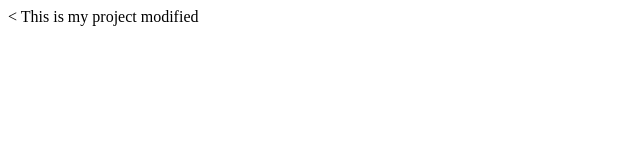
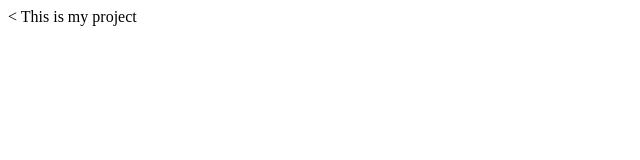
Before and after one commit to naderabusaad/myprosample, a plain HTML site: page index.html in a window 1280 px wide. Shown: the full height of the page, 0-640 px from the left. Drawn offline with Linux system fonts and the light colour scheme.

Commit message:
Changes were made

```diff
--- a/index.html
+++ b/index.html
@@ -6,6 +6,5 @@
   </head>
   <body>
     This is my project
-    modified
   </body>
 </html>
```
Also changed, not shown: 1 other file.
